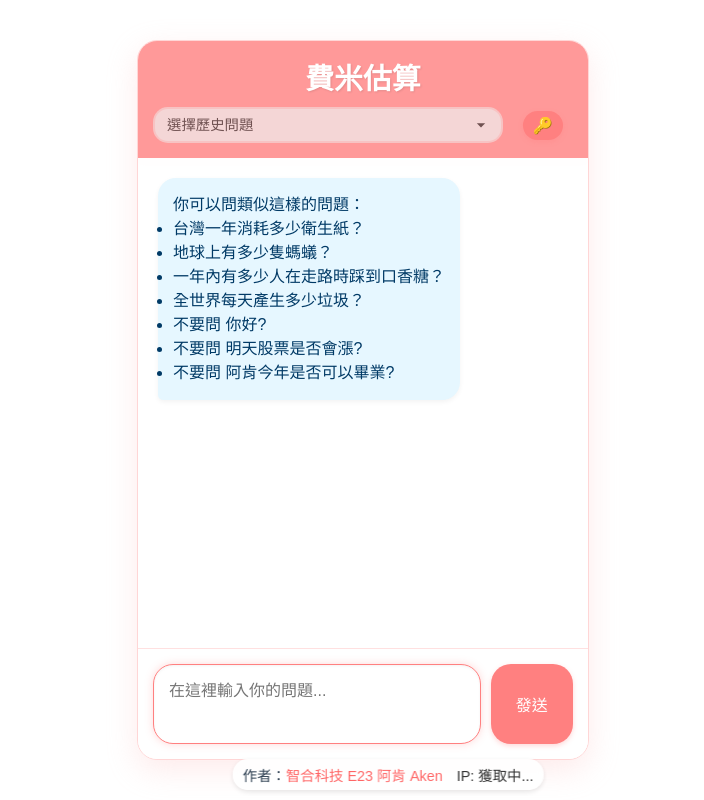
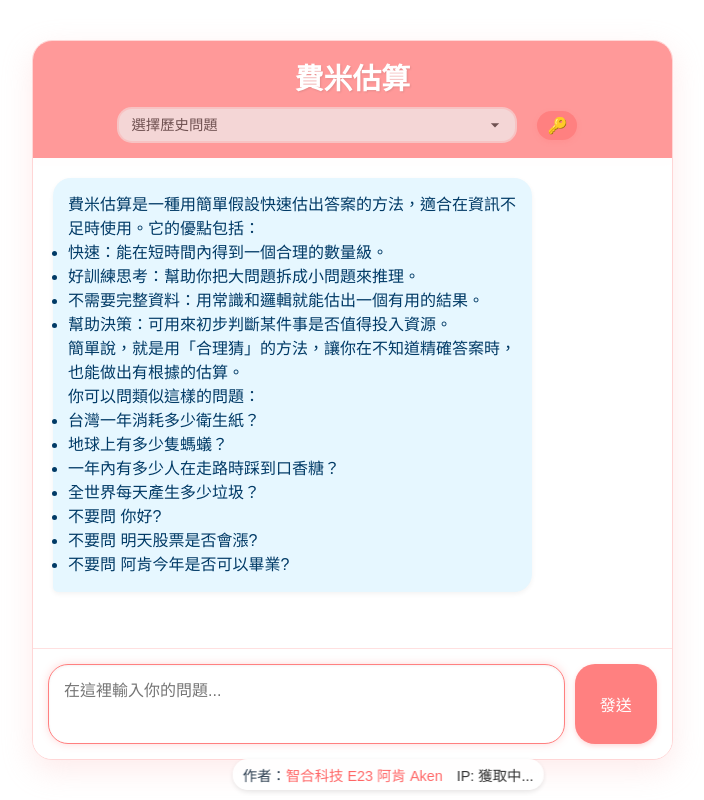
Before and after one commit to aken1023/Fermi-problem, a Flask app: page / in a window 1280 px wide. Shown: the whole page, without its empty margins (252-956 px from the left). Run offline with Flask 3, Linux system fonts and the light colour scheme.

Commit message:
增加問答說明

```diff
--- a/templates/index.html
+++ b/templates/index.html
@@ -27,6 +27,14 @@
             <div class="chat-box" id="chatBox">
                 <div class="message ai-message">
                     <div class="message-content">
+                        <p>費米估算是一種用簡單假設快速估出答案的方法，適合在資訊不足時使用。它的優點包括：</p>
+                        <ul>
+                            <li>快速：能在短時間內得到一個合理的數量級。</li>
+                            <li>好訓練思考：幫助你把大問題拆成小問題來推理。</li>
+                            <li>不需要完整資料：用常識和邏輯就能估出一個有用的結果。</li>
+                            <li>幫助決策：可用來初步判斷某件事是否值得投入資源。</li>
+                        </ul>
+                        <p>簡單說，就是用「合理猜」的方法，讓你在不知道精確答案時，也能做出有根據的估算。</p>
                         <p>你可以問類似這樣的問題：</p>
                         <ul>
                             <li>台灣一年消耗多少衛生紙？</li>
```
